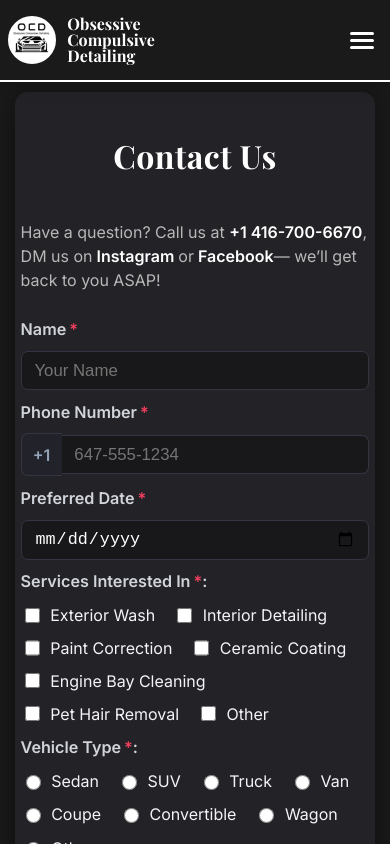
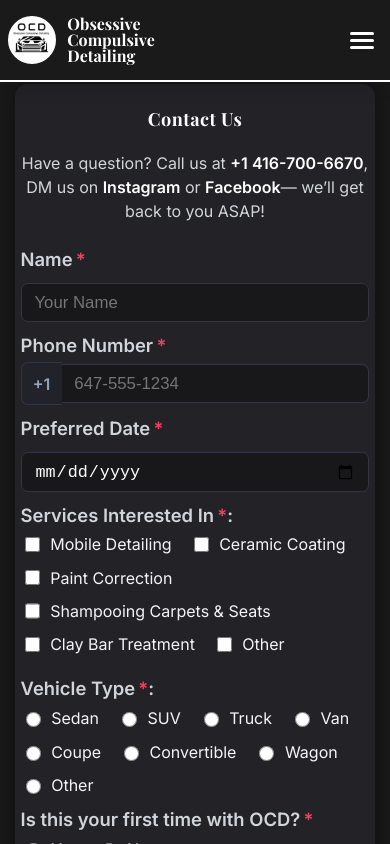
Before and after one commit to usmanAfzalKhan/ocd-detailing, a React (Vite) app: page /contact in a window 390 px wide. Shown: the top 844 px of the page. Built offline with nearby package versions, Linux system fonts and the light colour scheme.

Commit message:
Updated contact form styling to use the site’s display font for headings and bolded all question labels for improved clarity.

```diff
--- a/src/pages/Contact.jsx
+++ b/src/pages/Contact.jsx
@@ -3,17 +3,9 @@
 import React, { useState } from "react";
 import { useLocation } from "react-router-dom";
 import styles from "./Contact.module.css";
+import { services } from "../data/services";
 
-// Example services & vehicle types (adjust as needed)
-const servicesList = [
-  "Exterior Wash",
-  "Interior Detailing",
-  "Paint Correction",
-  "Ceramic Coating",
-  "Engine Bay Cleaning",
-  "Pet Hair Removal",
-  "Other",
-];
+const servicesList = [...services.map((s) => s.title), "Other"];
 const vehicleTypes = [
   "Sedan",
   "SUV",
@@ -41,16 +33,13 @@ const initialState = {
 
 export default function Contact() {
   const location = useLocation();
-  // Prefill if available (from OffersRow)
   const initialPrefill = { ...initialState, ...(location.state || {}) };
   const [form, setForm] = useState(initialPrefill);
-
   const [touched, setTouched] = useState({});
   const [errors, setErrors] = useState({});
   const [submitted, setSubmitted] = useState(false);
   const [submitting, setSubmitting] = useState(false);
 
-  // Validation
   function validate(f) {
     const err = {};
     if (!f.name.trim()) err.name = "Name is required.";
@@ -63,27 +52,22 @@ export default function Contact() {
     if (!f.vehicle) err.vehicle = "Select a vehicle type.";
     if (f.vehicle === "Other" && !f.otherVehicle.trim())
       err.otherVehicle = "Please specify the vehicle type.";
-    if (!f.firstTime)
-      err.firstTime = "Please indicate if this is your first time.";
+    if (!f.firstTime) err.firstTime = "Please indicate if this is your first time.";
     if (!f.referred) err.referred = "Please indicate if you were referred.";
     if (f.referred === "Yes" && !f.referredBy.trim())
       err.referredBy = "Please specify who referred you.";
     return err;
   }
 
-  // Phone formatting
   function handlePhoneChange(e) {
-    let digits = e.target.value.replace(/\D/g, "");
-    if (digits.length > 10) digits = digits.slice(0, 10);
+    let digits = e.target.value.replace(/\D/g, "").slice(0, 10);
     let formatted = digits;
     if (digits.length > 6)
       formatted = `${digits.slice(0, 3)}-${digits.slice(3, 6)}-${digits.slice(6)}`;
-    else if (digits.length > 3)
-      formatted = `${digits.slice(0, 3)}-${digits.slice(3)}`;
+    else if (digits.length > 3) formatted = `${digits.slice(0, 3)}-${digits.slice(3)}`;
     setForm((f) => ({ ...f, phone: formatted }));
   }
 
-  // Handle input change
   function handleChange(e) {
     const { name, value, type, checked } = e.target;
     if (type === "checkbox" && name === "services") {
@@ -102,11 +86,11 @@ export default function Contact() {
       setForm((f) => ({ ...f, [name]: value }));
     }
   }
+
   function handleBlur(e) {
     setTouched((t) => ({ ...t, [e.target.name]: true }));
   }
 
-  // Submit handler
   async function handleSubmit(e) {
     e.preventDefault();
     const currentErrors = validate(form);
@@ -140,10 +124,8 @@ export default function Contact() {
     setSubmitting(false);
   }
 
-  // Today's date for min
   const today = new Date().toISOString().split("T")[0];
 
-  // Show success message
   if (submitted) {
     return (
       <section className={styles.contactSection}>
@@ -156,13 +138,26 @@ export default function Contact() {
               marginBottom: "1.2rem",
               display: "block",
               marginLeft: "auto",
-              marginRight: "auto"
+              marginRight: "auto",
             }}
           />
-          <div style={{ fontWeight: 700, fontSize: "1.15rem", marginBottom: "0.35em", textAlign: "center" }}>
+          <div
+            style={{
+              fontWeight: 700,
+              fontSize: "1.15rem",
+              marginBottom: "0.35em",
+              textAlign: "center",
+            }}
+          >
             Thank you! Your request has been received.
           </div>
-          <div style={{ color: "#fff", fontSize: "1.04rem", textAlign: "center" }}>
+          <div
+            style={{
+              color: "#fff",
+              fontSize: "1.04rem",
+              textAlign: "center",
+            }}
+          >
             We’ll contact you back in 2–3 business days.
           </div>
         </div>
@@ -179,24 +174,22 @@ export default function Contact() {
           <a href="tel:+14167006670" className={styles.link}>
             +1&nbsp;416-700-6670
           </a>
-          , DM us on
+          , DM us on{" "}
           <a
-            href="https://www.instagram.com/ocd.detailinggta/?igsh=ZmJ5MTFnb242dzdr#"
+            href="https://www.instagram.com/ocd.detailinggta"
             target="_blank"
             rel="noopener noreferrer"
             className={styles.link}
           >
-            {" "}
-            Instagram{" "}
-          </a>
-          or
+            Instagram
+          </a>{" "}
+          or{" "}
           <a
-            href="https://www.facebook.com/ocd.detailinggta?rdid=JbcjbL3eUCWUoRup&share_url=https%3A%2F%2Fwww.facebook.com%2Fshare%2F1GJqLKZkhZ%2F#"
+            href="https://www.facebook.com/ocd.detailinggta"
             target="_blank"
             rel="noopener noreferrer"
             className={styles.link}
           >
-            {" "}
             Facebook
           </a>
           — we’ll get back to you ASAP!
@@ -263,7 +256,7 @@ export default function Contact() {
           <div className={styles.error}>{errors.date}</div>
         )}
 
-        {/* Services */}
+        {/* Services Interested In */}
         <label className={styles.label}>
           Services Interested In<span className={styles.req}>*</span>:
         </label>
@@ -302,7 +295,7 @@ export default function Contact() {
           </>
         )}
 
-        {/* Vehicle type */}
+        {/* Vehicle Type */}
         <label className={styles.label}>
           Vehicle Type<span className={styles.req}>*</span>:
         </label>
@@ -341,7 +334,7 @@ export default function Contact() {
           </>
         )}
 
-        {/* First time field */}
+        {/* First Time */}
         <label className={styles.label}>
           Is this your first time with OCD?<span className={styles.req}>*</span>
         </label>
@@ -373,7 +366,7 @@ export default function Contact() {
           <div className={styles.error}>{errors.firstTime}</div>
         )}
 
-        {/* Referred field */}
+        {/* Referred */}
         <label className={styles.label}>
           Were you referred to us?<span className={styles.req}>*</span>
         </label>
@@ -435,11 +428,7 @@ export default function Contact() {
           onChange={handleChange}
         />
 
-        <button
-          type="submit"
-          className={styles.submitBtn}
-          disabled={submitting}
-        >
+        <button type="submit" className={styles.submitBtn} disabled={submitting}>
           {submitting ? "Sending..." : "Send"}
         </button>
       </form>
--- a/src/pages/Contact.module.css
+++ b/src/pages/Contact.module.css
@@ -11,13 +11,15 @@
   align-items: center;
   justify-content: center;
   background: #18181a; /* dark bg */
+  padding-top: 1rem;   /* pull form up a bit */
 }
 
 .form {
   background: #232327; /* dark panel */
   border-radius: 13px;
   box-shadow: 0 6px 28px #0007;
-  padding: 2.3rem 1.3rem 1.7rem 1.3rem;
+  padding: 1.8rem 1.3rem 1.7rem 1.3rem; /* reduced top padding */
+  margin-top: -0.5rem;                  /* pull form up */
   width: 100%;
   max-width: 420px;
   display: flex;
@@ -30,19 +32,36 @@
 
 .heading {
   color: #fff;
-  margin-bottom: 1.2rem;
+  margin-top: 0.2rem;    /* pull heading up */
+  margin-bottom: 0.6rem; /* tighten below */
   font-size: 1.5rem;
   font-weight: 700;
   letter-spacing: 0.5px;
   text-align: center;
+  font-family: 'Playfair Display', serif; /* match other headings */
 }
 
+.intro {
+  color: #d1d5db;
+  font-size: 1rem;
+  margin-top: 0;         /* no extra top gap */
+  margin-bottom: 0.8rem; /* tighten below */
+  text-align: center;
+}
+
+/* question labels */
 .label {
   color: #d1d5db;
-  font-weight: 600;
+  font-weight: 700;      /* full bold now */
   margin: 0;
-  font-size: 1.01rem;
+  font-size: 1.25rem;       /* increased for clarity */
   align-self: flex-start;
+}
+
+@media (max-width: 600px) {
+  .label {
+    font-size: 1.15rem;     /* a bit smaller on mobile */
+  }
 }
 
 .req {
@@ -87,6 +106,7 @@
   display: flex;
   align-items: center;
   gap: 0;
+  margin-top: -0.4rem; /* move inputs up closer */
 }
 
 .plusOne {
@@ -111,8 +131,10 @@
 .servicesGrid {
   display: flex;
   flex-wrap: wrap;
-  gap: 0.55rem 1.12rem;
+  gap: 0.58rem 1.12rem;  /* match vehicleGrid */
   width: 100%;
+  margin-top: -0.4rem;   /* move options up closer */
+  margin-bottom: 0.6rem; /* consistent spacing */
 }
 
 .checkboxLabel {
@@ -137,6 +159,7 @@ input[type="checkbox"] {
   flex-wrap: wrap;
   gap: 0.58rem 1.12rem;
   width: 100%;
+  margin-top: -0.4rem;   /* move options up closer */
 }
 
 .radioLabel {
@@ -171,7 +194,7 @@ input[type="radio"] {
   color: #fff;
   font-weight: 700;
   border: 1.5px solid #fff;
-  border-radius: 99px;      /* pill style, but matches your site! */
+  border-radius: 99px;      /* pill style */
   font-size: 1.18rem;
   cursor: pointer;
   width: 75%;
@@ -201,8 +224,6 @@ input[type="radio"] {
 .submitBtn:active {
   transform: scale(0.97);
 }
-
-
 
 /* Success box */
 .success {
@@ -245,17 +266,11 @@ input[type="radio"] {
 }
 
 .link:hover {
-  color: #fff;    /* Optional: light blue on hover for feedback */
+  color: #fff;
   text-decoration: none;
 }
 
-.heading {
-  color: #fff;
-  font-family: 'Playfair Display', 'Inter', serif; /* Add your custom font here */
-  margin-bottom: 1.2rem;
-  font-size: 2rem;         /* Adjust to match other headings */
-  font-weight: 700;
-  letter-spacing: 0.5px;
-  text-align: center;
-  line-height: 1.2;
+/* small gap below each question label */
+.field {
+  margin-bottom: 0.8rem;
 }
--- a/src/pages/ServiceDetailPage.jsx
+++ b/src/pages/ServiceDetailPage.jsx
@@ -1,4 +1,5 @@
 // src/pages/ServiceDetailPage.jsx
+
 import React from 'react';
 import { useParams, useNavigate } from 'react-router-dom';
 import { services } from '../data/services';
@@ -38,7 +39,7 @@ export default function ServiceDetailPage() {
           <button
             className={styles.button}
             onClick={() =>
-              navigate('/contact', { state: { service: service.title } })
+              navigate('/contact', { state: { services: [service.title] } })
             }
           >
             Book Now
```
